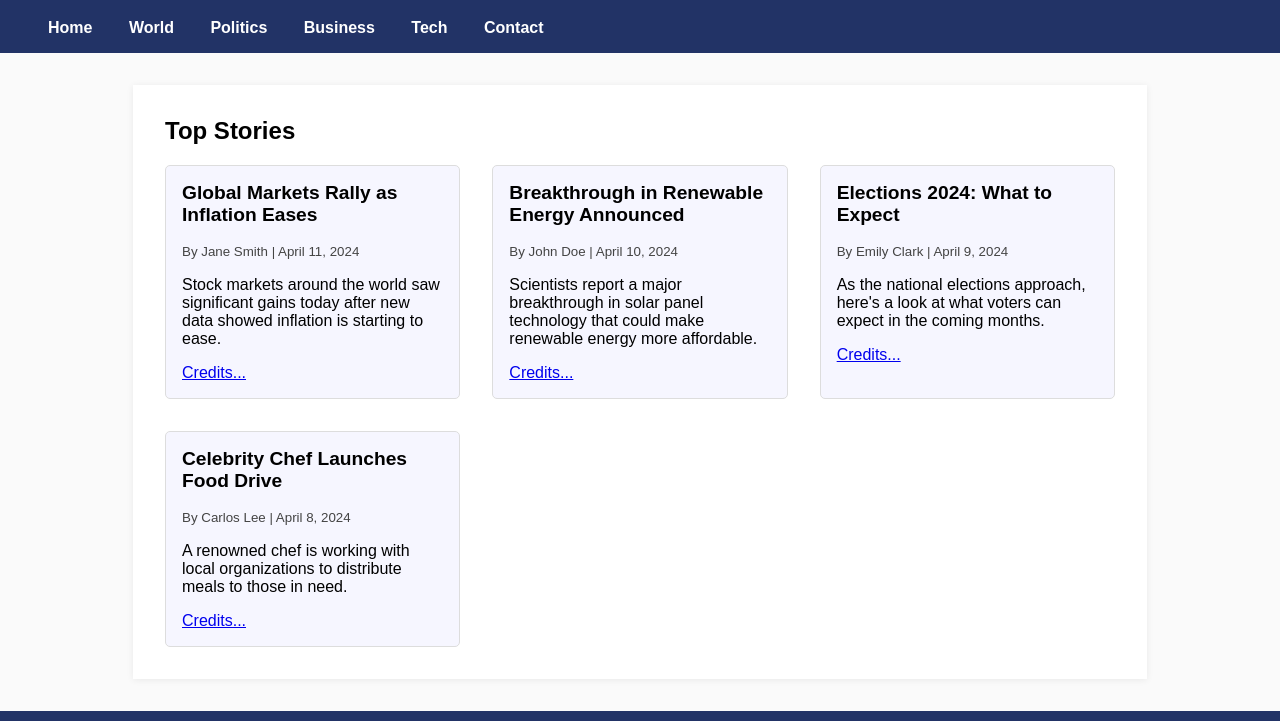
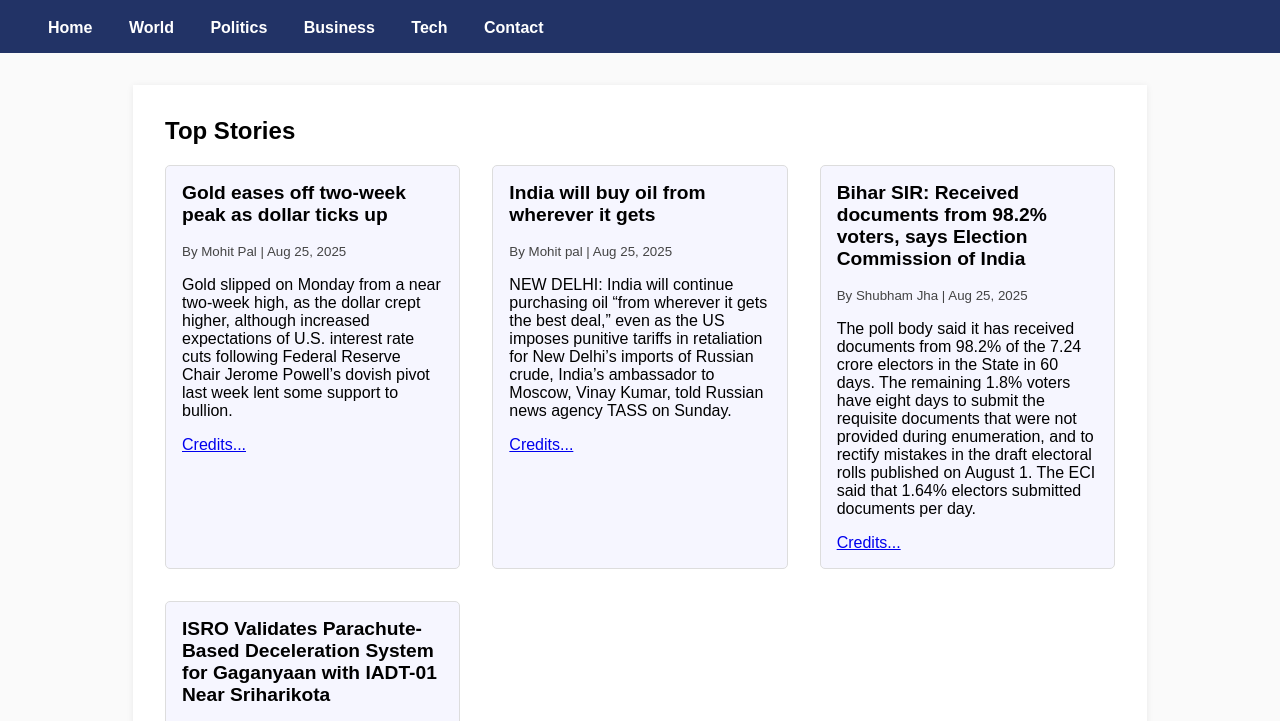
Before and after one commit to Frankli0422/Frankli0, a plain HTML site: page Globel News 1st.html in a window 1280 px wide. Shown: the part 77-798 px from the top of the page. Drawn offline with Linux system fonts and the light colour scheme.

Commit message:
Update Globel News 1st.html

```diff
--- a/Globel News 1st.html
+++ b/Globel News 1st.html
@@ -49,28 +49,28 @@
         // Dummy data
         const news = [
             {
-                title: "Global Markets Rally as Inflation Eases",
-                author: "Jane Smith",
-                date: "April 11, 2024",
-                summary: "Stock markets around the world saw significant gains today after new data showed inflation is starting to ease."
+                title: "Gold eases off two-week peak as dollar ticks up",
+                author: "Mohit Pal",
+                date: "Aug 25, 2025",
+                summary: "Gold slipped on Monday from a near two-week high, as the dollar crept higher, although increased expectations of U.S. interest rate cuts following Federal Reserve Chair Jerome Powell’s dovish pivot last week lent some support to bullion."
             },
             {
-                title: "Breakthrough in Renewable Energy Announced",
-                author: "John Doe",
-                date: "April 10, 2024",
-                summary: "Scientists report a major breakthrough in solar panel technology that could make renewable energy more affordable."
+                title: "India will buy oil from wherever it gets",
+                author: "Mohit pal",
+                date: "Aug 25, 2025",
+                summary: "NEW DELHI: India will continue purchasing oil “from wherever it gets the best deal,” even as the US imposes punitive tariffs in retaliation for New Delhi’s imports of Russian crude, India’s ambassador to Moscow, Vinay Kumar, told Russian news agency TASS on Sunday."
             },
             {
-                title: "Elections 2024: What to Expect",
-                author: "Emily Clark",
-                date: "April 9, 2024",
-                summary: "As the national elections approach, here's a look at what voters can expect in the coming months."
+                title: "Bihar SIR: Received documents from 98.2% voters, says Election Commission of India",
+                author: "Shubham Jha",
+                date: "Aug 25, 2025",
+                summary: "The poll body said it has received documents from 98.2% of the 7.24 crore electors in the State in 60 days. The remaining 1.8% voters have eight days to submit the requisite documents that were not provided during enumeration, and to rectify mistakes in the draft electoral rolls published on August 1. The ECI said that 1.64% electors submitted documents per day."
             },
             {
-                title: "Celebrity Chef Launches Food Drive",
-                author: "Carlos Lee",
-                date: "April 8, 2024",
-                summary: "A renowned chef is working with local organizations to distribute meals to those in need."
+                title: "ISRO Validates Parachute-Based Deceleration System for Gaganyaan with IADT-01 Near Sriharikota",
+                author: "Mohit Pal",
+                date: "Aug 25, 2025",
+                summary: "The Integrated Air Drop Test (IADT-01) performed by ISRO on Sunday near Sriharikota marks an essential step in the system-level qualification of the parachute-based deceleration system for the Gaganyaan programme, ISRO has said."
             }
         ];
 
```
